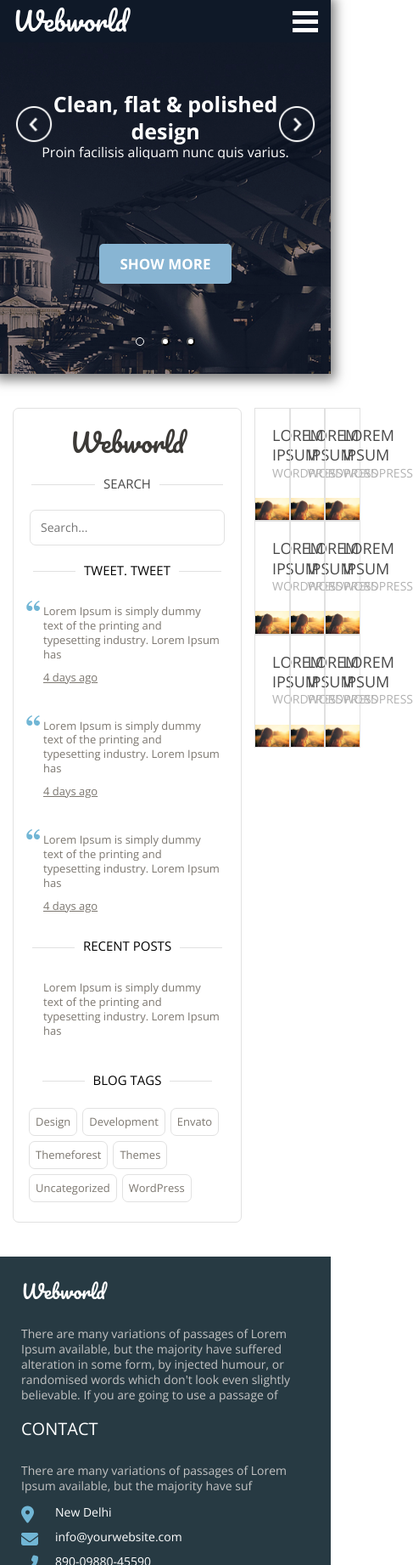
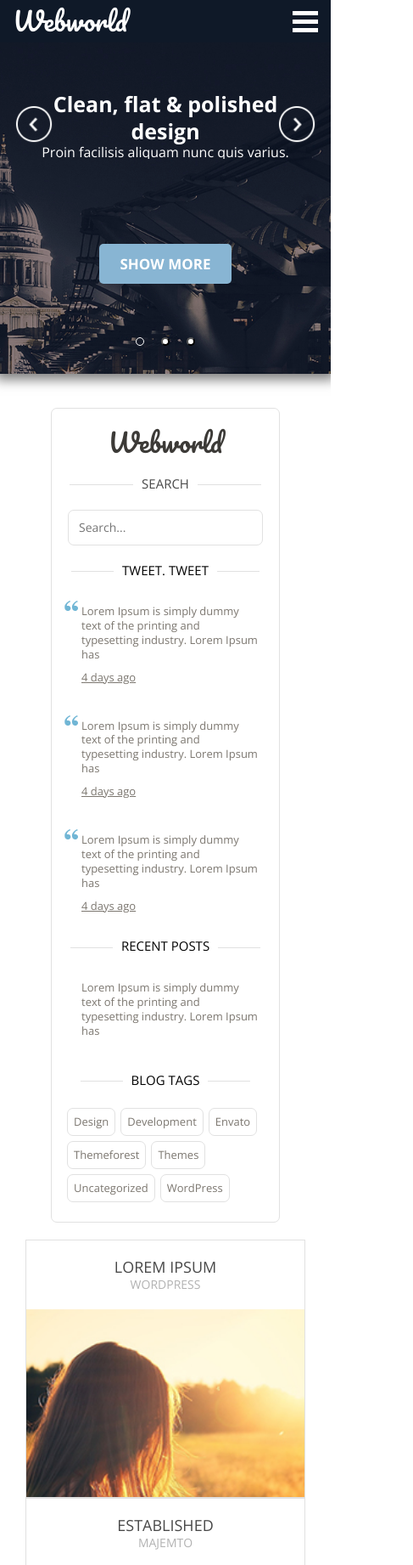
Before and after one commit to ELegek/Com-rent-portfolio, a website: page app/index.html in a window 390 px wide. Shown: the top 1842 px of the page at 85% size, 487 px wide, since content can reach past the window. Drawn offline with nearby package versions, Linux system fonts and the light colour scheme.

Commit message:
Закончил адаптив страницы портфолио

```diff
--- a/app/index.html
+++ b/app/index.html
@@ -134,59 +134,59 @@
             </div>
             <div class="portfolio__img-item">
               <div class="portfolio__img-text">
-                <h3 class="portfolio__img-title">Lorem Ipsum</h3>
-                <p class="portfolio__img-subtitle">wordpress</p>
+                <h3 class="portfolio__img-title">established</h3>
+                <p class="portfolio__img-subtitle">majemto</p>
               </div>
-              <img src="img/portfolio1.jpg" alt="">
+              <img src="img/portfolio2.jpg" alt="">
+            </div>
+            <div class="portfolio__img-item">
+              <div class="portfolio__img-text">
+                <h3 class="portfolio__img-title">randomised</h3>
+                <p class="portfolio__img-subtitle">Drupal</p>
+              </div>
+              <img src="img/portfolio3.jpg" alt="">
+            </div>
+            <div class="portfolio__img-item">
+              <div class="portfolio__img-text">
+                <h3 class="portfolio__img-title">accompanied</h3>
+                <p class="portfolio__img-subtitle">blog designing</p>
+              </div>
+              <img src="img/portfolio4.jpg" alt="">
+            </div>
+            <div class="portfolio__img-item">
+              <div class="portfolio__img-text">
+                <h3 class="portfolio__img-title">consectetur</h3>
+                <p class="portfolio__img-subtitle">web designing</p>
+              </div>
+              <img src="img/portfolio5.jpg" alt="">
+            </div>
+            <div class="portfolio__img-item">
+              <div class="portfolio__img-text">
+                <h3 class="portfolio__img-title">embarrassing</h3>
+                <p class="portfolio__img-subtitle">Print Designing</p>
+              </div>
+              <img src="img/portfolio6.jpg" alt="">
             </div>
             <div class="portfolio__img-item">
               <div class="portfolio__img-text">
                 <h3 class="portfolio__img-title">Lorem Ipsum</h3>
-                <p class="portfolio__img-subtitle">wordpress</p>
+                <p class="portfolio__img-subtitle">web developing</p>
               </div>
-              <img src="img/portfolio1.jpg" alt="">
+              <img src="img/portfolio7.jpg" alt="">
             </div>
             <div class="portfolio__img-item">
               <div class="portfolio__img-text">
-                <h3 class="portfolio__img-title">Lorem Ipsum</h3>
-                <p class="portfolio__img-subtitle">wordpress</p>
+                <h3 class="portfolio__img-title">reasonable</h3>
+                <p class="portfolio__img-subtitle">CMS</p>
               </div>
-              <img src="img/portfolio1.jpg" alt="">
+              <img src="img/portfolio8.jpg" alt="">
             </div>
             <div class="portfolio__img-item">
               <div class="portfolio__img-text">
-                <h3 class="portfolio__img-title">Lorem Ipsum</h3>
-                <p class="portfolio__img-subtitle">wordpress</p>
+                <h3 class="portfolio__img-title">undoubtable</h3>
+                <p class="portfolio__img-subtitle">joomla</p>
               </div>
-              <img src="img/portfolio1.jpg" alt="">
-            </div>
-            <div class="portfolio__img-item">
-              <div class="portfolio__img-text">
-                <h3 class="portfolio__img-title">Lorem Ipsum</h3>
-                <p class="portfolio__img-subtitle">wordpress</p>
-              </div>
-              <img src="img/portfolio1.jpg" alt="">
-            </div>
-            <div class="portfolio__img-item">
-              <div class="portfolio__img-text">
-                <h3 class="portfolio__img-title">Lorem Ipsum</h3>
-                <p class="portfolio__img-subtitle">wordpress</p>
-              </div>
-              <img src="img/portfolio1.jpg" alt="">
-            </div>
-            <div class="portfolio__img-item">
-              <div class="portfolio__img-text">
-                <h3 class="portfolio__img-title">Lorem Ipsum</h3>
-                <p class="portfolio__img-subtitle">wordpress</p>
-              </div>
-              <img src="img/portfolio1.jpg" alt="">
-            </div>
-            <div class="portfolio__img-item">
-              <div class="portfolio__img-text">
-                <h3 class="portfolio__img-title">Lorem Ipsum</h3>
-                <p class="portfolio__img-subtitle">wordpress</p>
-              </div>
-              <img src="img/portfolio1.jpg" alt="">
+              <img src="img/portfolio9.jpg" alt="">
             </div>
           </div>
         </div>
--- a/app/scss/_media.scss
+++ b/app/scss/_media.scss
@@ -4,9 +4,11 @@
     .form {
         &__feedback {
             width: 100%;
+
             &:first-child {
                 margin-right: 0;
             }
+
             &:last-child {
                 margin-left: 0;
             }
@@ -31,6 +33,13 @@
     }
 
     // ============== CONTACT ===============
+
+    // ============== PORTFOLIO ===============
+    .portfolio__img-item {
+        width: 50%;
+    }
+
+    // ============== PORTFOLIO ===============
 }
 
 @media (max-width: 768px) {
@@ -187,19 +196,27 @@
         &__wrapper {
             width: 100%;
         }
+
         &__feedback {
             display: block;
             width: 100%;
             min-width: 100%;
+
             input {
                 width: 100%;
             }
         }
     }
+
     // ============== FORM ===============
 
 
+    // ============== PORTFOLIO ===============
+    .portfolio__img-item {
+        width: 100%;
+    }
 
+    // ============== PORTFOLIO ===============
 
 
 }
@@ -299,6 +316,16 @@
     }
 
     // ============== INFO ===============
+
+    // ============== PORTFOLIO ===============
+    .portfolio__inner {
+        flex-wrap: wrap;
+        justify-content: center;
+    }
+    .portfolio__item-serch {
+        margin: 20px 0;
+    }
+    // ============== PORTFOLIO ===============
 }
 
 
@@ -372,9 +399,17 @@
     .form__content {
         width: 100%;
     }
+
     // ============== FORM ===============
 
-
+    // ============== PORTFOLIO ===============
+    .portfolio {
+        padding: 20px 0;
+    }
+    .portfolio__item-img {
+        width: 100%;
+    }
+    // ============== PORTFOLIO ===============
 
 
 }
@@ -434,6 +469,7 @@
     .form__content {
         width: 100%;
     }
+
     // ============== FORM ===============
 
     .header__slider .slick-dots {
--- a/app/scss/bloks/portfolio.scss
+++ b/app/scss/bloks/portfolio.scss
@@ -145,10 +145,11 @@
     &-item {
         width: 33.333%;
         border: 1px solid #e1e1e1;
+        overflow: hidden;
         img {
-            display: block;
             width: 100%;
-            height: auto;
+            height: 100%;
+            object-fit: cover;
         }
     }
     &-text {
```
Also changed, not shown: app/css/bloks/portfolio.min.css, app/css/style.min.css, app/img/portfolio4.jpg (added), app/img/portfolio5.jpg (added), app/img/portfolio6.jpg (added), app/img/portfolio7.jpg (added), app/img/portfolio8.jpg (added), app/img/portfolio9.jpg (added). Lines whose indentation alone changed are shown as unchanged.
